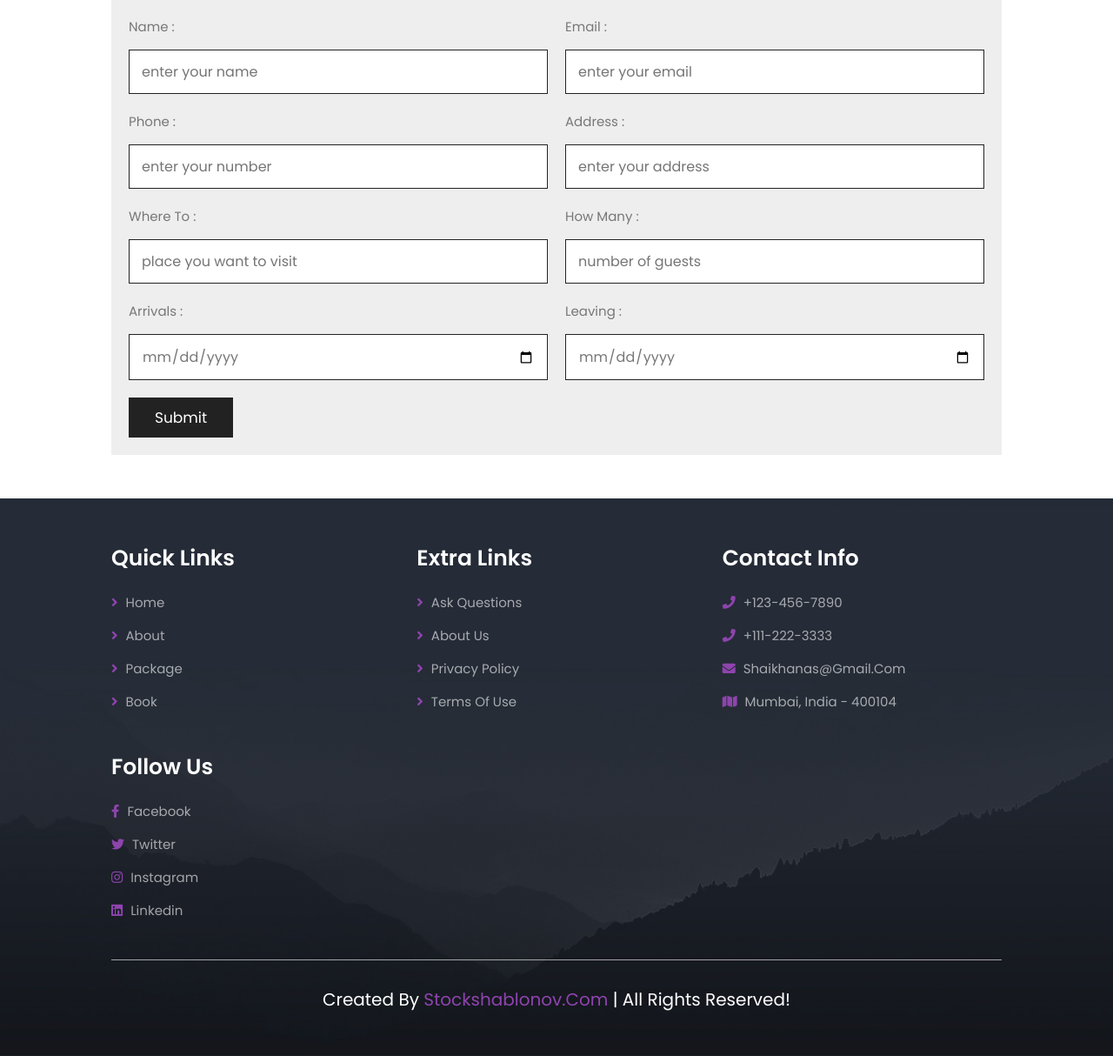
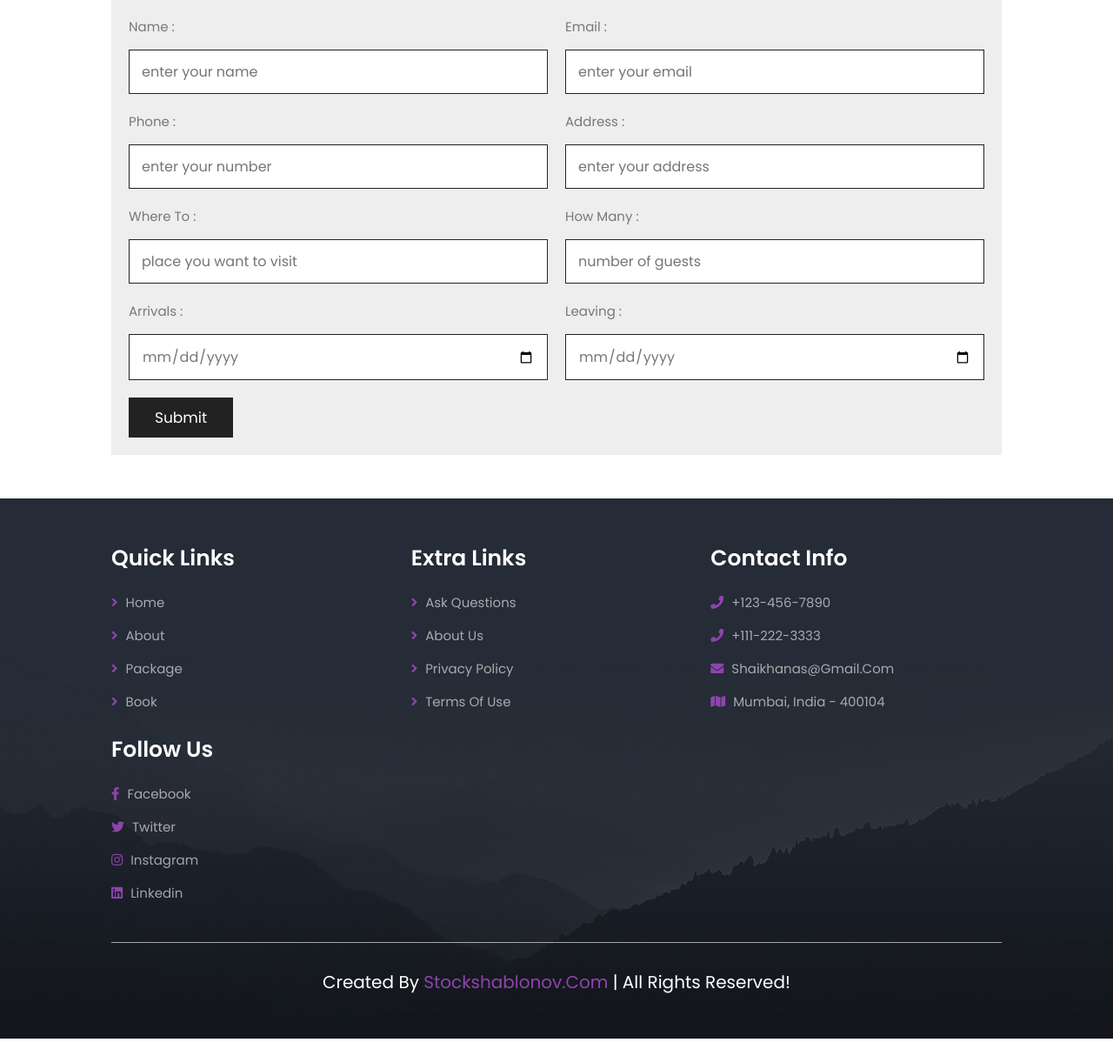
Before and after one commit to valekutce/travel_3, a PHP site: page /book.html in a window 1280 px wide. Shown: the part 649-1863 px from the top of the page at 87% size. Run offline with PHP 8.4, Linux system fonts and the light colour scheme.

Commit message:
Update style.css

```diff
--- a/css/style.css
+++ b/css/style.css
@@ -540,15 +540,6 @@ section{
    margin-top: 2rem;
 }
 
-
-
-
-
-
-
-
-
-
 .footer{
    background: url(../images/footer-bg.jpg) no-repeat;
    background-size: cover;
@@ -558,7 +549,7 @@ section{
 .footer .box-container{
    display: grid;
    grid-template-columns: repeat(auto-fit, minmax(25rem, 1fr));
-   gap: 3rem;
+   gap: 1rem;
 }
 
 .footer .box-container .box h3{
```
